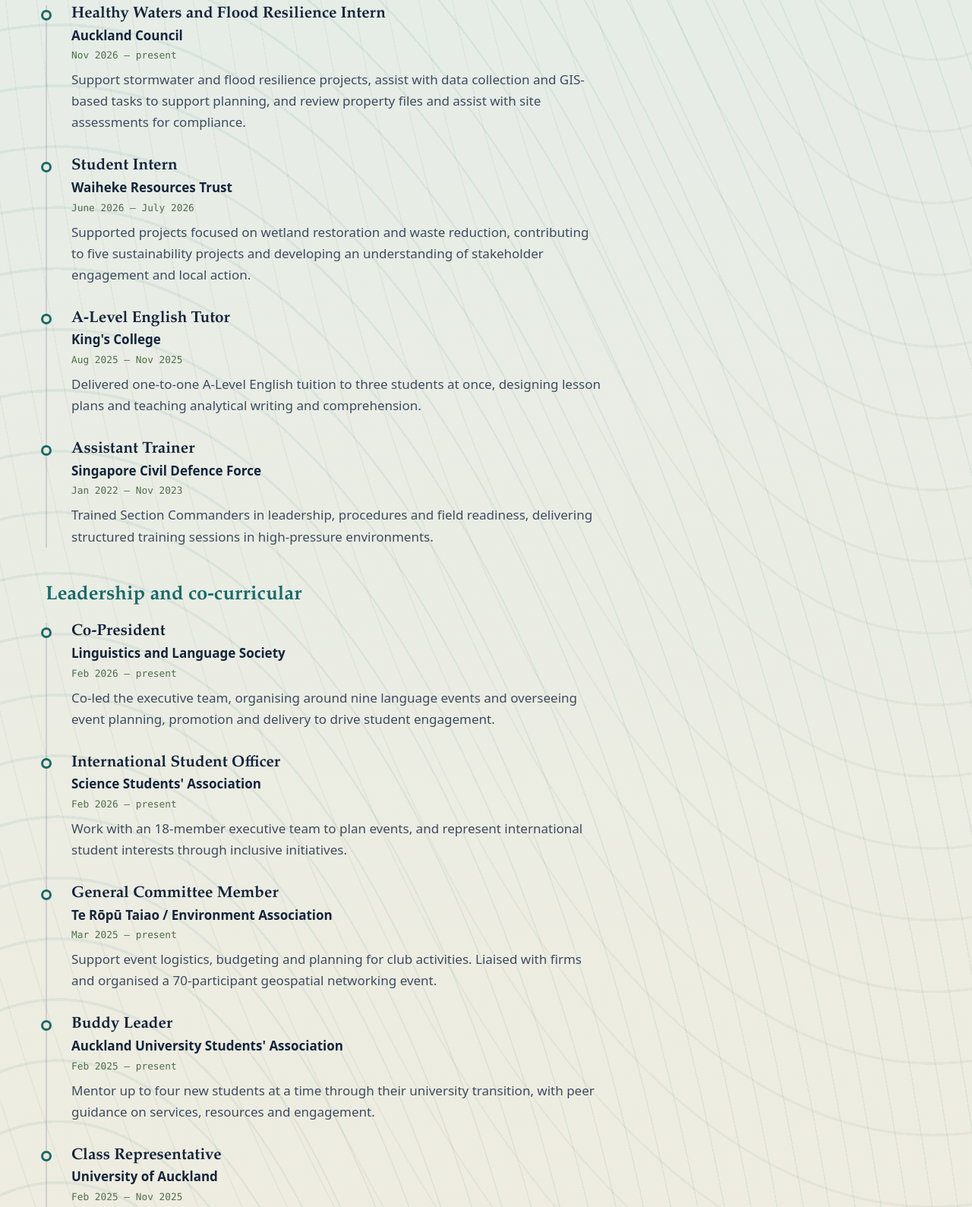
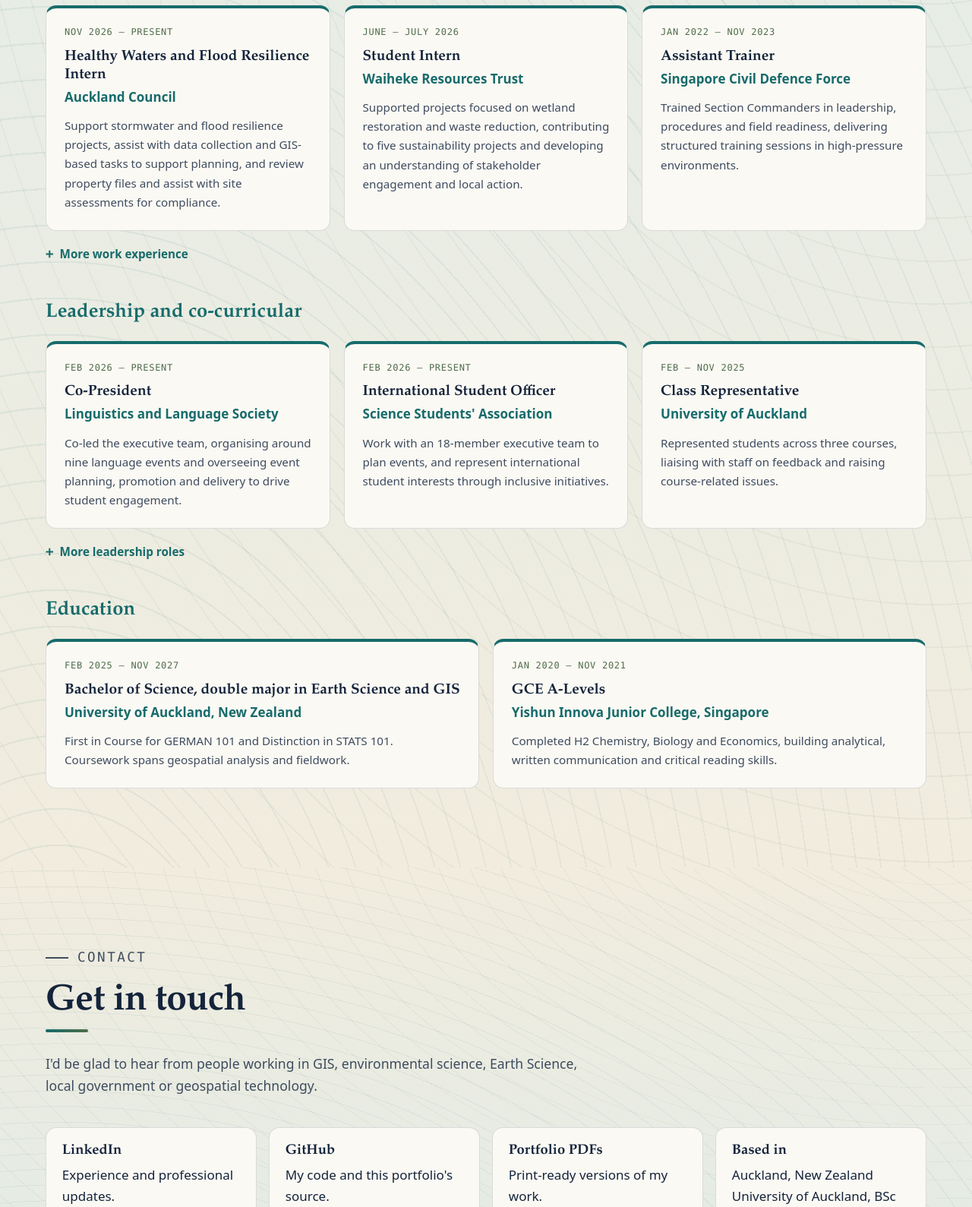
Before and after one commit to ethanyeo119/ethanyeoportfolio.github.io, a plain HTML site: page index.html in a window 1280 px wide. Shown: the part 7980-9569 px from the top of the page at 76% size. Drawn offline with Linux system fonts and the light colour scheme.

Commit message:
Show three highlight roles per group in Experience, with the rest in dropdowns
Co-Authored-By: Claude Sonnet 5.5 <noreply@anthropic.com>

```diff
--- a/index.html
+++ b/index.html
@@ -336,6 +336,22 @@
     .section-head h2::after { content: ""; display: block; width: 56px; height: 4px; border-radius: 2px; margin-top: .55rem; background: linear-gradient(90deg, var(--teal), var(--green)); }
     .band-dark .section-head h2::after, .interests .section-head h2::after { background: linear-gradient(90deg, #8fd0c6, #b6e0a4); }
     .section-head p { max-width: 44rem; }
+    .exp-grid { display: grid; grid-template-columns: repeat(3, minmax(0, 1fr)); gap: 1.1rem; }
+    .exp-grid.exp-grid-2 { grid-template-columns: repeat(2, minmax(0, 1fr)); }
+    .exp-card { background: var(--card); border: 1px solid var(--line); border-top: 4px solid var(--teal); border-radius: var(--radius); padding: 1.4rem 1.5rem 1.5rem; transition: transform .25s var(--ease), box-shadow .3s var(--ease); }
+    .exp-card:hover { transform: translateY(-3px); box-shadow: 0 22px 40px -26px rgba(20, 36, 59, .5); }
+    .exp-card .dates { font-family: var(--mono); font-size: .75rem; letter-spacing: .06em; text-transform: uppercase; color: var(--green); margin: 0 0 .6rem; }
+    .exp-card h4 { font-family: var(--serif); font-size: 1.2rem; line-height: 1.25; font-weight: 600; margin: 0 0 .2rem; }
+    .exp-card .org { font-weight: 600; color: var(--teal); margin: 0 0 .7rem; }
+    .exp-card .contrib { color: var(--ink-soft); font-size: .95rem; margin: 0; }
+    .exp-more { margin-top: 1rem; }
+    .exp-more summary { cursor: pointer; display: inline-flex; align-items: center; gap: .5rem; font-weight: 600; color: var(--teal); font-size: .95rem; list-style: none; }
+    .exp-more summary::-webkit-details-marker { display: none; }
+    .exp-more summary::before { content: "+"; font-family: var(--mono); font-size: 1.1rem; }
+    .exp-more[open] summary::before { content: "\2212"; }
+    .exp-more ul { margin: .8rem 0 0; padding-left: 1.2rem; color: var(--ink-soft); font-size: .95rem; }
+    .exp-more li { margin-bottom: .6rem; }
+    @media (max-width: 900px) { .exp-grid, .exp-grid.exp-grid-2 { grid-template-columns: 1fr; } }
     .acc-toggle { display: none; }
     .project[hidden] { display: none !important; }
 
@@ -1294,82 +1310,77 @@
           <p>Environmental and planning work, student leadership and my studies at the University of Auckland.</p>
         </div>
         <h3 class="exp-group">Work experience</h3>
-        <ol class="timeline">
-          <li class="reveal">
-            <h3>Healthy Waters and Flood Resilience Intern</h3>
+        <div class="exp-grid">
+          <article class="exp-card reveal">
+            <p class="dates">Nov 2026 – present</p>
+            <h4>Healthy Waters and Flood Resilience Intern</h4>
             <p class="org">Auckland Council</p>
-            <p class="dates">Nov 2026 – present</p>
             <p class="contrib">Support stormwater and flood resilience projects, assist with data collection and GIS-based tasks to support planning, and review property files and assist with site assessments for compliance.</p>
-          </li>
-          <li class="reveal">
-            <h3>Student Intern</h3>
+          </article>
+          <article class="exp-card reveal">
+            <p class="dates">June – July 2026</p>
+            <h4>Student Intern</h4>
             <p class="org">Waiheke Resources Trust</p>
-            <p class="dates">June 2026 – July 2026</p>
             <p class="contrib">Supported projects focused on wetland restoration and waste reduction, contributing to five sustainability projects and developing an understanding of stakeholder engagement and local action.</p>
-          </li>
-          <li class="reveal">
-            <h3>A-Level English Tutor</h3>
-            <p class="org">King's College</p>
-            <p class="dates">Aug 2025 – Nov 2025</p>
-            <p class="contrib">Delivered one-to-one A-Level English tuition to three students at once, designing lesson plans and teaching analytical writing and comprehension.</p>
-          </li>
-          <li class="reveal">
-            <h3>Assistant Trainer</h3>
+          </article>
+          <article class="exp-card reveal">
+            <p class="dates">Jan 2022 – Nov 2023</p>
+            <h4>Assistant Trainer</h4>
             <p class="org">Singapore Civil Defence Force</p>
-            <p class="dates">Jan 2022 – Nov 2023</p>
             <p class="contrib">Trained Section Commanders in leadership, procedures and field readiness, delivering structured training sessions in high-pressure environments.</p>
-          </li>
-        </ol>
+          </article>
+        </div>
+        <details class="exp-more">
+          <summary>More work experience</summary>
+          <ul>
+            <li><strong>A-Level English Tutor, King's College</strong> (Aug – Nov 2025). Delivered one-to-one A-Level English tuition to three students at once, designing lesson plans and teaching analytical writing and comprehension.</li>
+          </ul>
+        </details>
 
         <h3 class="exp-group">Leadership and co-curricular</h3>
-        <ol class="timeline">
-          <li class="reveal">
-            <h3>Co-President</h3>
+        <div class="exp-grid">
+          <article class="exp-card reveal">
+            <p class="dates">Feb 2026 – present</p>
+            <h4>Co-President</h4>
             <p class="org">Linguistics and Language Society</p>
+            <p class="contrib">Co-led the executive team, organising around nine language events and overseeing event planning, promotion and delivery to drive student engagement.</p>
+          </article>
+          <article class="exp-card reveal">
             <p class="dates">Feb 2026 – present</p>
-            <p class="contrib">Co-led the executive team, organising around nine language events and overseeing event planning, promotion and delivery to drive student engagement.</p>
-          </li>
-          <li class="reveal">
-            <h3>International Student Officer</h3>
+            <h4>International Student Officer</h4>
             <p class="org">Science Students' Association</p>
-            <p class="dates">Feb 2026 – present</p>
             <p class="contrib">Work with an 18-member executive team to plan events, and represent international student interests through inclusive initiatives.</p>
-          </li>
-          <li class="reveal">
-            <h3>General Committee Member</h3>
-            <p class="org">Te Rōpū Taiao / Environment Association</p>
-            <p class="dates">Mar 2025 – present</p>
-            <p class="contrib">Support event logistics, budgeting and planning for club activities. Liaised with firms and organised a 70-participant geospatial networking event.</p>
-          </li>
-          <li class="reveal">
-            <h3>Buddy Leader</h3>
-            <p class="org">Auckland University Students' Association</p>
-            <p class="dates">Feb 2025 – present</p>
-            <p class="contrib">Mentor up to four new students at a time through their university transition, with peer guidance on services, resources and engagement.</p>
-          </li>
-          <li class="reveal">
-            <h3>Class Representative</h3>
+          </article>
+          <article class="exp-card reveal">
+            <p class="dates">Feb – Nov 2025</p>
+            <h4>Class Representative</h4>
             <p class="org">University of Auckland</p>
-            <p class="dates">Feb 2025 – Nov 2025</p>
             <p class="contrib">Represented students across three courses, liaising with staff on feedback and raising course-related issues.</p>
-          </li>
-        </ol>
+          </article>
+        </div>
+        <details class="exp-more">
+          <summary>More leadership roles</summary>
+          <ul>
+            <li><strong>General Committee Member, Te Rōpū Taiao / Environment Association</strong> (Mar 2025 – present). Support event logistics, budgeting and planning for club activities, and liaised with firms to organise a 70-participant geospatial networking event.</li>
+            <li><strong>Buddy Leader, Auckland University Students' Association</strong> (Feb 2025 – present). Mentor up to four new students at a time through their university transition, with peer guidance on services, resources and engagement.</li>
+          </ul>
+        </details>
 
         <h3 class="exp-group">Education</h3>
-        <ol class="timeline">
-          <li class="reveal">
-            <h3>Bachelor of Science, double major in Earth Science and GIS</h3>
+        <div class="exp-grid exp-grid-2">
+          <article class="exp-card reveal">
+            <p class="dates">Feb 2025 – Nov 2027</p>
+            <h4>Bachelor of Science, double major in Earth Science and GIS</h4>
             <p class="org">University of Auckland, New Zealand</p>
-            <p class="dates">Feb 2025 – Nov 2027</p>
             <p class="contrib">First in Course for GERMAN 101 and Distinction in STATS 101. Coursework spans geospatial analysis and fieldwork.</p>
-          </li>
-          <li class="reveal">
-            <h3>GCE A-Levels</h3>
+          </article>
+          <article class="exp-card reveal">
+            <p class="dates">Jan 2020 – Nov 2021</p>
+            <h4>GCE A-Levels</h4>
             <p class="org">Yishun Innova Junior College, Singapore</p>
-            <p class="dates">Jan 2020 – Nov 2021</p>
             <p class="contrib">Completed H2 Chemistry, Biology and Economics, building analytical, written communication and critical reading skills.</p>
-          </li>
-        </ol>
+          </article>
+        </div>
       </div>
     </section>
 
```
